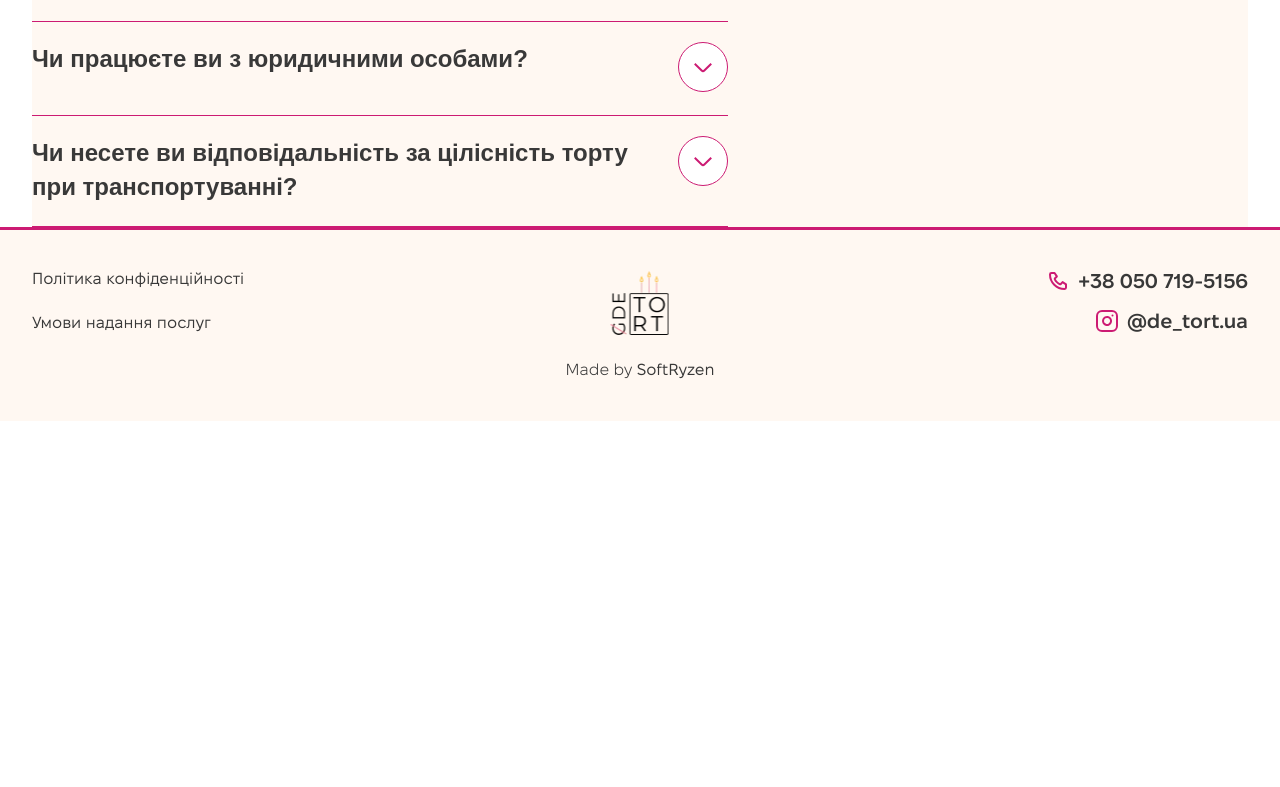
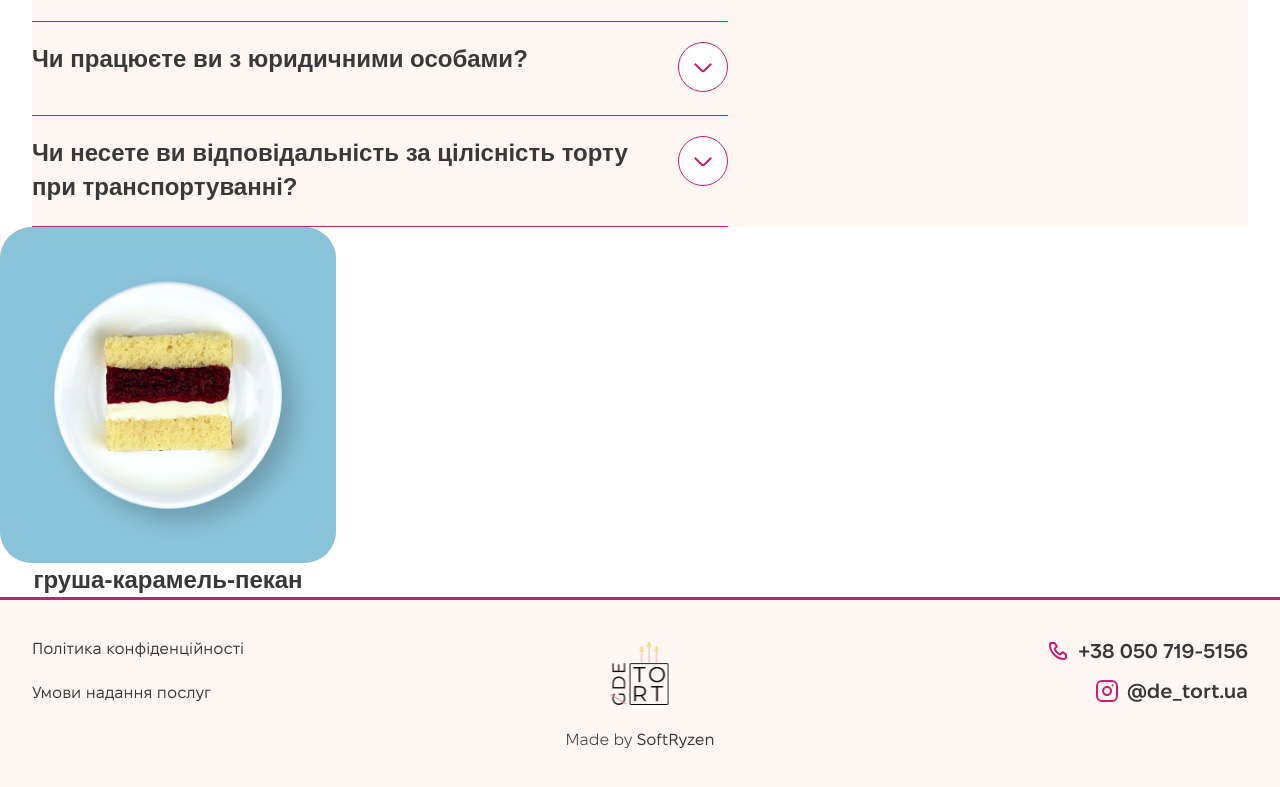
Before and after one commit to SoftRyzen-internship/de-tort, a Next.js app: page / in a window 1280 px wide. Shown: the part 2243-3030 px from the top of the page. Before the commit the page ends 2664 px from the top, so only its background shows below. Built offline with nearby package versions, Linux system fonts and the light colour scheme; a web font is replaced by a local one.

Commit message:
add top card

```diff
--- a/src/app/page.tsx
+++ b/src/app/page.tsx
@@ -1,6 +1,7 @@
 import { Hero } from "@/sections/Hero";
 import { Contacts } from "@/sections/Contacts";
 import { Accordion } from "@/components/base/Accordion";
+import { ToppingCard } from "@/components/ui/ToppingCard";
 
 export default async function Home() {
   return (
@@ -10,6 +11,7 @@ export default async function Home() {
       <div className="container">
         <Accordion />
       </div>
+      <ToppingCard />
     </>
   );
 }
--- /dev/null
+++ b/src/components/ui/ToppingCard/ToppingCard.tsx
@@ -0,0 +1,23 @@
+import Image from "next/image";
+
+import defaultImage from "~/images/raspberrycaramel-@x2.jpg";
+
+import { ToppingCardProps } from "./types";
+
+export const ToppingCard: React.FC<ToppingCardProps> = ({
+  label = "груша-карамель-пекан",
+  src = defaultImage,
+}) => {
+  return (
+    <div className="bg-transparent smOnly:max-w-[320px] lg:w-[384px] md:w-[336px] lg:w-[384px] flex flex-col items-center justify-center">
+      <Image
+        className=" bg-[#EFA7C4] w-full rounded-[32px]"
+        alt={label}
+        src={src}
+      />
+      <p className="md:font-semibold  text-2xl text-color-text-secondary leading-[34px] font-bold text-start">
+        {label}
+      </p>
+    </div>
+  );
+};
--- /dev/null
+++ b/src/components/ui/ToppingCard/index.ts
@@ -0,0 +1 @@
+export * from "./ToppingCard";
--- /dev/null
+++ b/src/components/ui/ToppingCard/types.ts
@@ -0,0 +1,5 @@
+export type ToppingCardProps = {
+  src?: string;
+  label?: string;
+  className?: string;
+};
--- a/src/data/common.json
+++ b/src/data/common.json
@@ -111,5 +111,23 @@
       "path": "/images/heart-512.png",
       "alt": "Серце"
     }
-  }
+  },
+  "toppings": [
+    {
+      "label": "морква-малина",
+      "id": 1
+    },
+    {
+      "label": "морква-карамель",
+      "id": 2
+    },
+    {
+      "label": "дуже-карамельний",
+      "id": 3
+    },
+    {
+      "label": "Шоколад",
+      "id": 4
+    }
+  ]
 }
```
